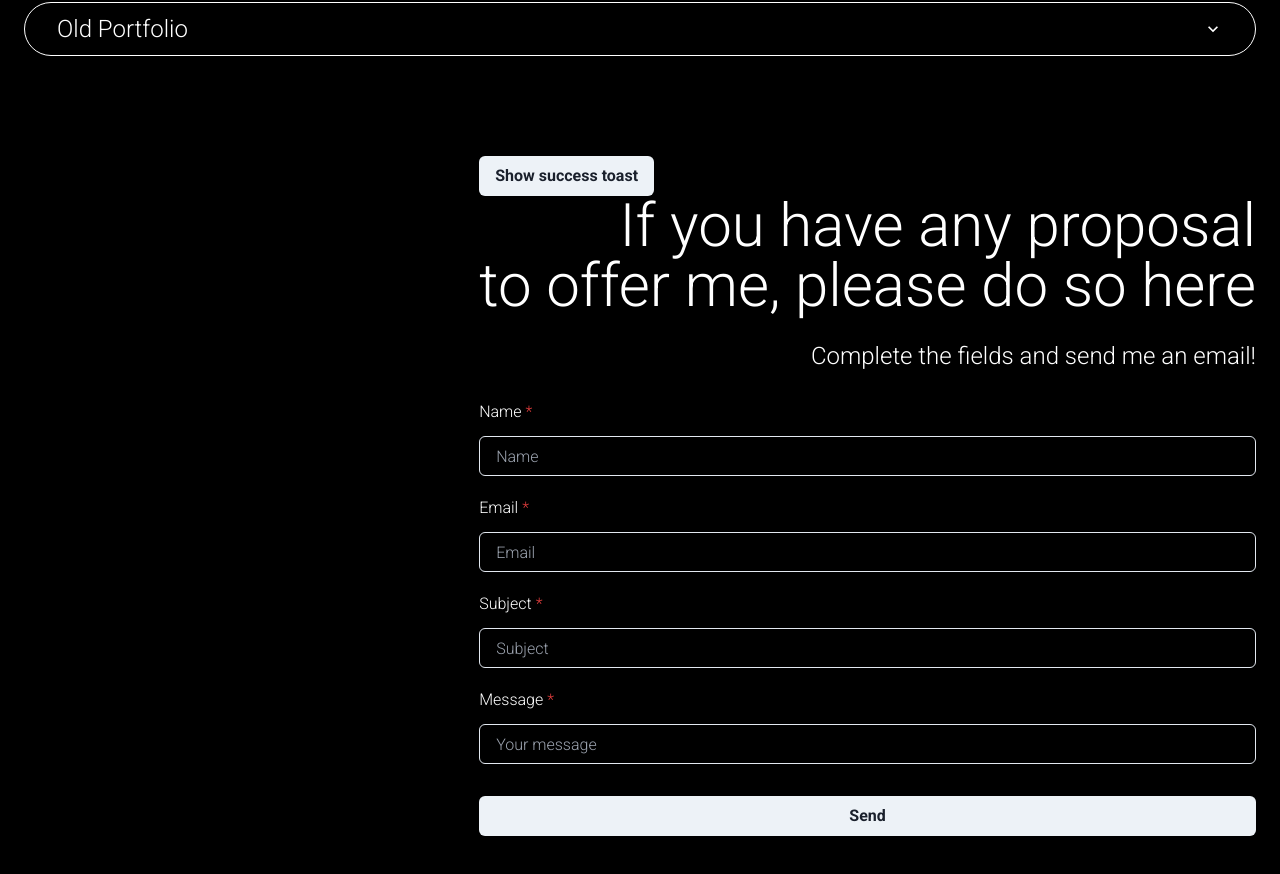
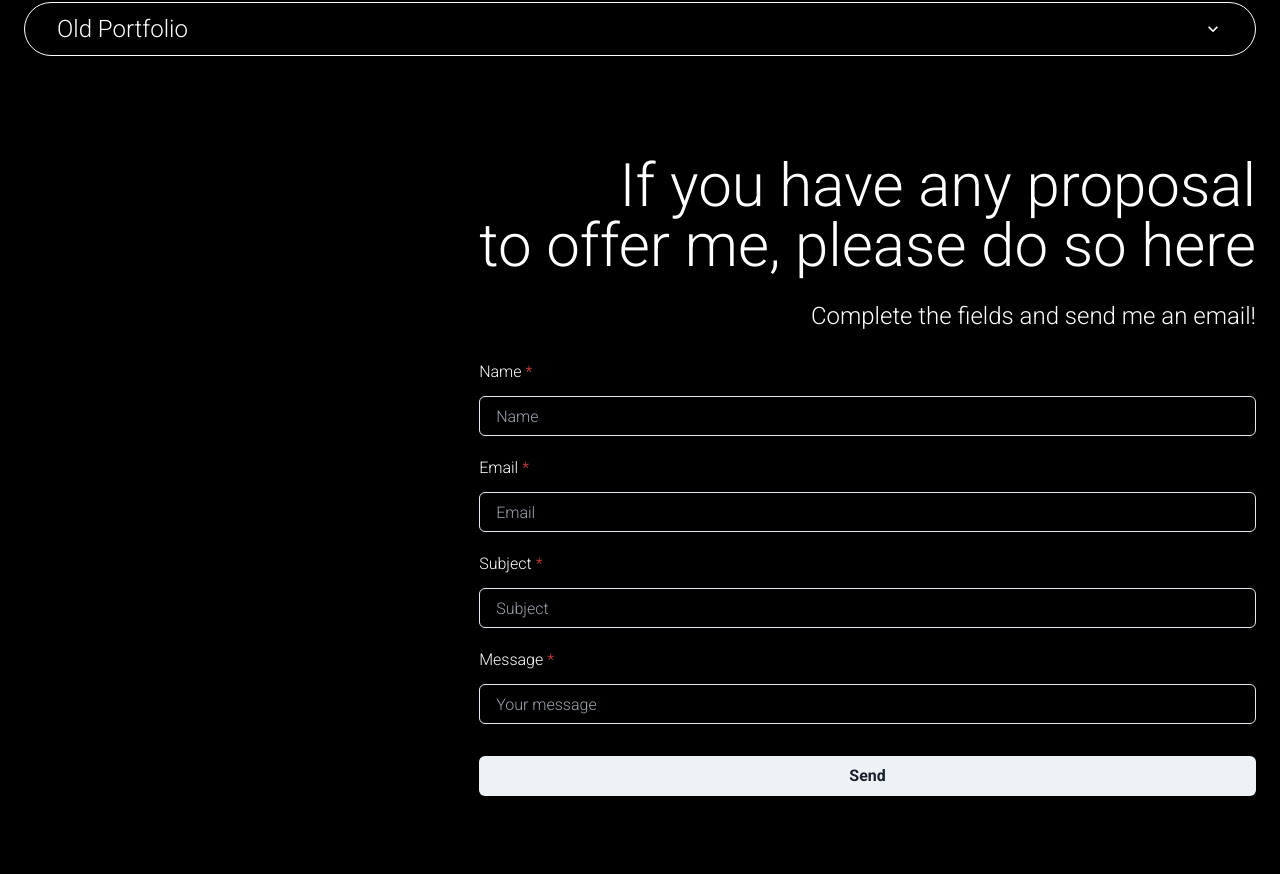
Before and after one commit to pato-1441/portfolioPatricio, a React (Vite) app: page / in a window 1280 px wide. Shown: the part 1594-2468 px from the top of the page. Built offline with nearby package versions, Linux system fonts and the light colour scheme.

Commit message:
mailjs working perfectly

```diff
--- a/src/components/ContactMe/ContactMe.jsx
+++ b/src/components/ContactMe/ContactMe.jsx
@@ -41,19 +41,7 @@ const ContactMe = () => {
   return (
     <Box className="px-6 text-right">
       <Wrap>
-        <WrapItem>
-          <Button
-            onClick={() =>
-              toast({
-                title: "Mail sended",
-                status: "success",
-                isClosable: true,
-              })
-            }
-          >
-            Show success toast
-          </Button>
-        </WrapItem>
+        <WrapItem></WrapItem>
       </Wrap>
       <div className="flex justify-end">
         <h1 className="text-4xl sm:text-6xl">
@@ -83,7 +71,7 @@ const ContactMe = () => {
             </FormControl>
             <FormControl isRequired>
               <FormLabel>Message</FormLabel>
-              <Input placeholder="Your message" name="html_message" />
+              <Input placeholder="Your message" name="message" />
             </FormControl>
             <Button type="submit" mt={4}>
               Send
```
